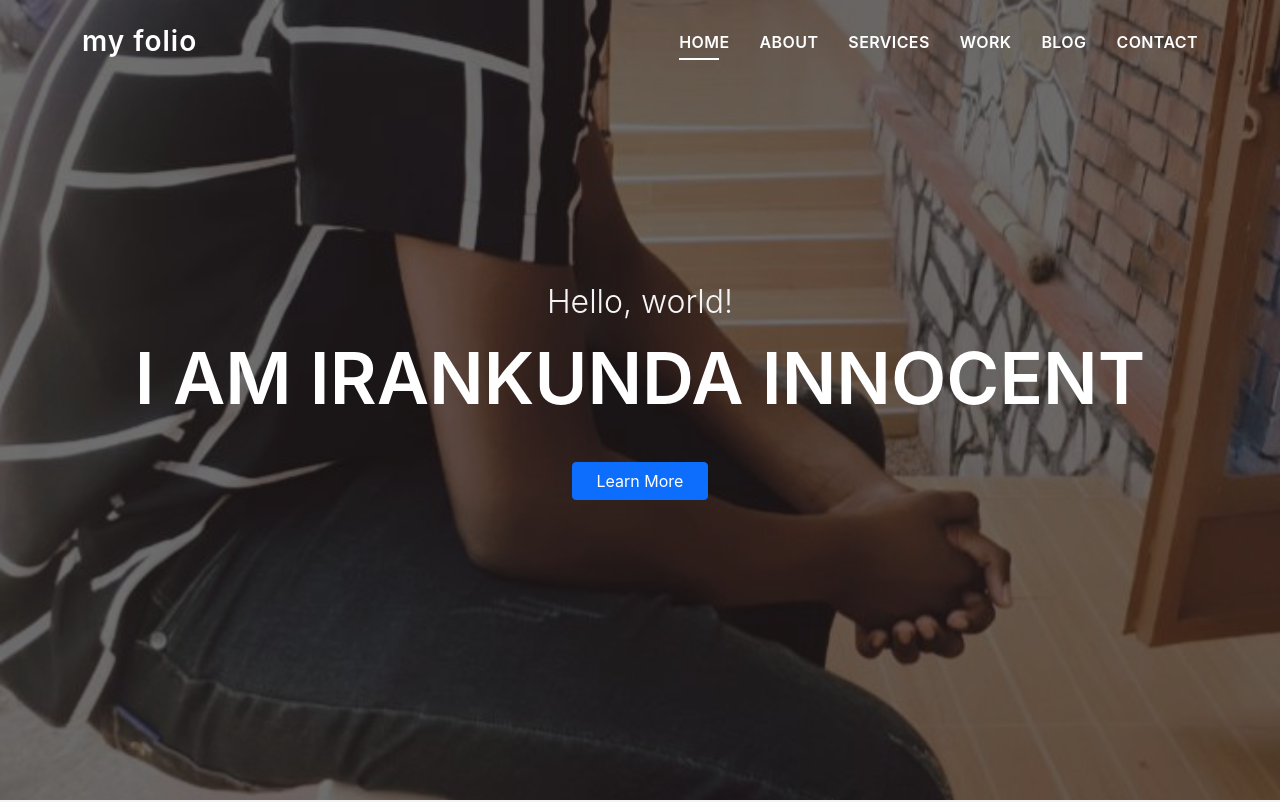
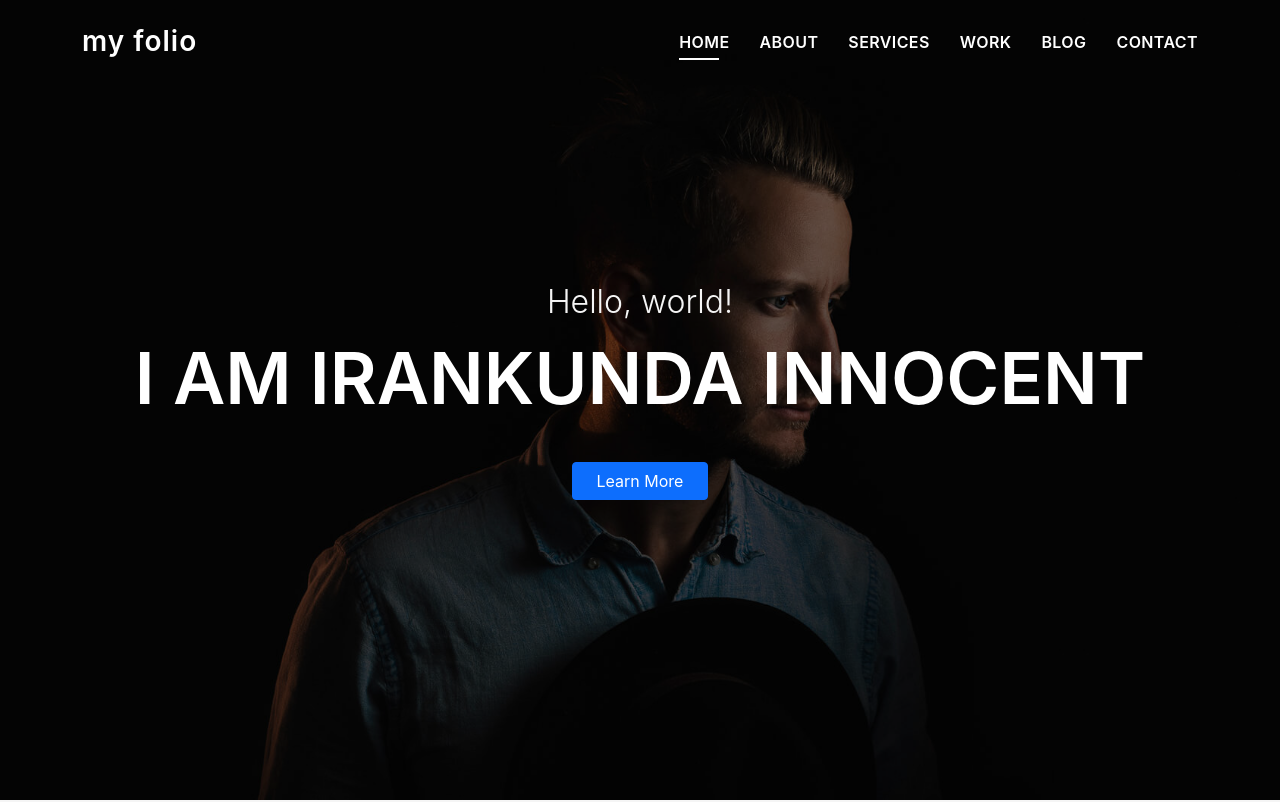
Before and after one commit to Iranks20/my-profile, a React (Create React App) app: page / in a window 1280 px wide. Shown: the top 802 px of the page. Built offline with nearby package versions, Linux system fonts and the light colour scheme.

Commit message:
worked on bg photo

```diff
--- a/src/components/Header.js
+++ b/src/components/Header.js
@@ -33,7 +33,7 @@ function Header() {
   {/* <!-- End Header --> */}
 
   {/* <!-- ======= Hero Section ======= --> */}
-  <div id="hero" className="hero route bg-image" style={{ backgroundImage: "url(assets/img/hero-bg2.jpg)" }}>
+  <div id="hero" className="hero route bg-image" style={{ backgroundImage: "url(assets/img/hero-bg.jpg)" }}>
     <div className="overlay-itro"></div>
     <div className="hero-content display-table">
       <div className="table-cell">
```
